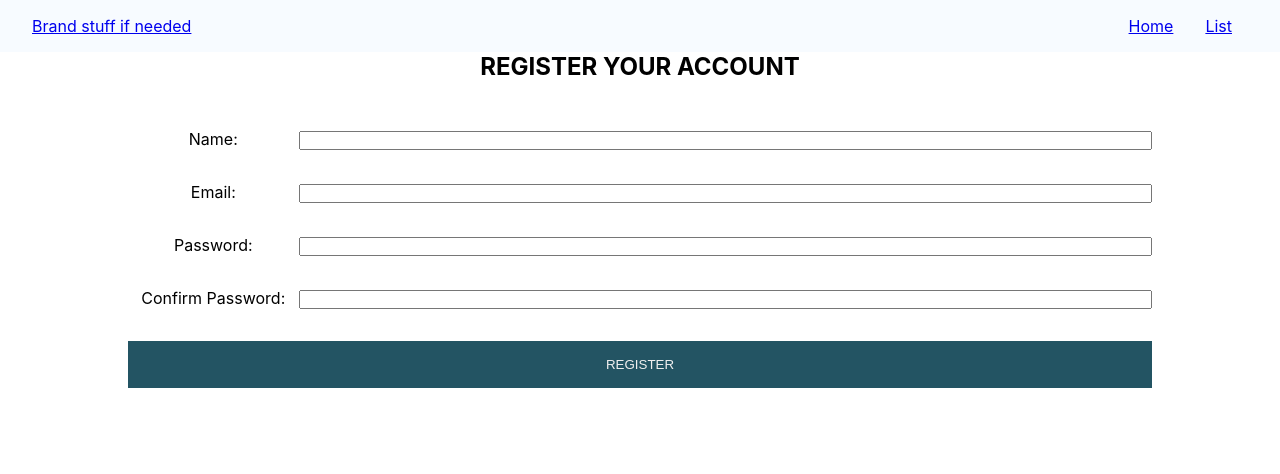
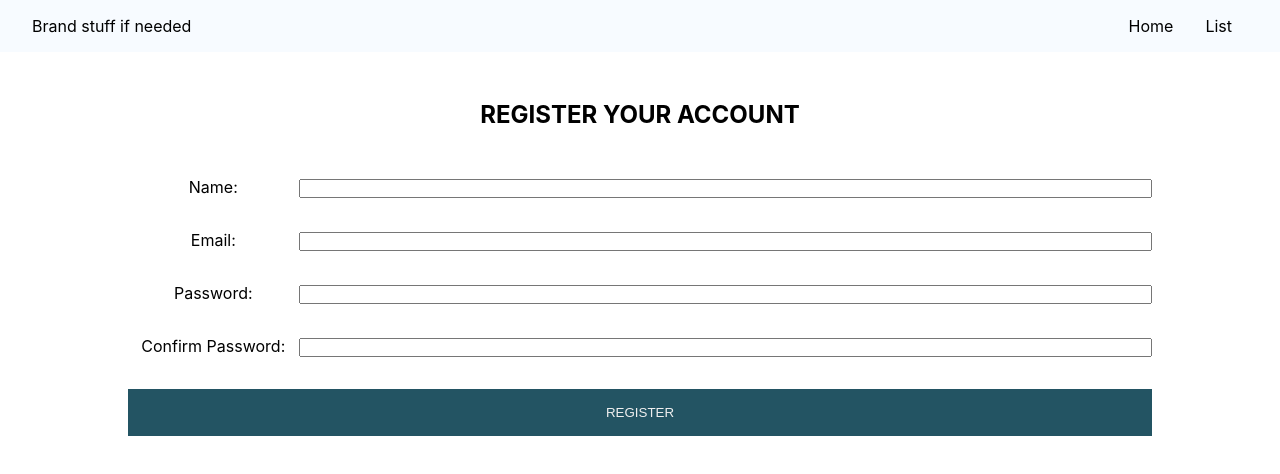
Before and after one commit to chingu-voyages/v8-bears-team-04, a React (Create React App) app in the folder client/: page /signup in a window 1280 px wide. Shown: the top 474 px of the page. Built offline with nearby package versions, Linux system fonts and the light colour scheme.

Commit message:
fix general scss ( white spaces, var names, links)

```diff
--- a/client/src/App/App.scss
+++ b/client/src/App/App.scss
@@ -50,4 +50,5 @@
 }
 .title {
   text-align: center;
+  margin: 3rem auto 2rem; // white space consistency
 }
--- a/client/src/App/components/forms/forms.scss
+++ b/client/src/App/components/forms/forms.scss
@@ -6,7 +6,7 @@
     flex-flow: column nowrap;
 
     width: 80vw;
-    margin: 2rem auto;
+    margin: auto;
 
     justify-content: center;
     align-items: center;
--- a/client/src/index.scss
+++ b/client/src/index.scss
@@ -14,3 +14,8 @@ code {
   font-family: source-code-pro, Menlo, Monaco, Consolas, "Courier New",
     monospace;
 }
+
+a {
+  text-decoration: none;
+  color: inherit;
+}
--- a/client/src/shared.scss
+++ b/client/src/shared.scss
@@ -9,4 +9,4 @@
 $info-color: #235463;
 $white-color: #efefef;
 $success-color: #179930;
-$red-color: #a03858;
+$danger-color: #a03858;
```
